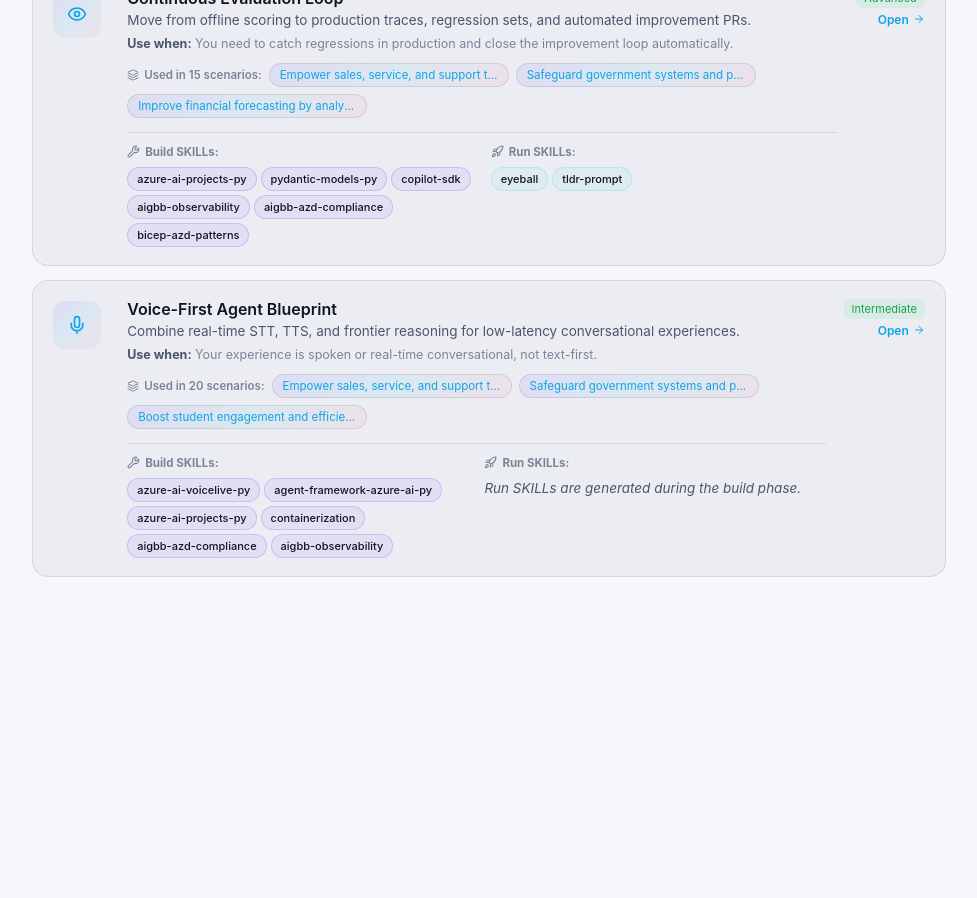
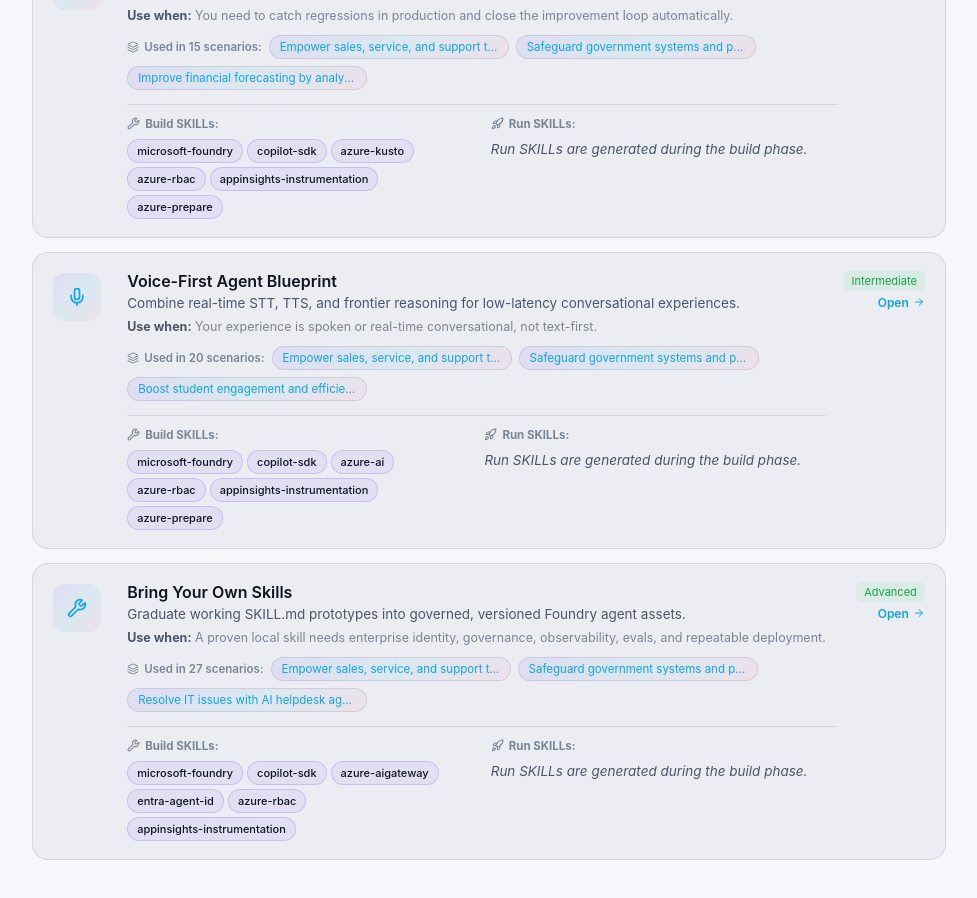
Before and after one commit to aiappsgbb/agentic-loop, a React (Vite) app: page /playbooks in a window 1280 px wide. Shown: the part 1600-2498 px from the top of the page, without its empty margins (283-1260 px from the left). Before the commit the page ends 2257 px from the top, so only its background shows below. Built offline with nearby package versions, Linux system fonts and the light colour scheme; a web font is replaced by a local one.

Commit message:
Normalize playbook guidance
Co-authored-by: Copilot App <223556219+Copilot@users.noreply.github.com>

Copilot-Session: 44017d54-7ecb-46e7-9de0-1ddf7ce3a275

```diff
--- a/src/data/playbooks.json
+++ b/src/data/playbooks.json
@@ -22,8 +22,8 @@
     "patterns": ["Knowledge Grounding", "Employee Onboarding"],
     "capabilities": ["Knowledge", "Agentic Retrieval"],
     "building_blocks": ["Storage", "Identity & Access"],
-    "buildSkills": ["azure-ai-projects-py", "agent-framework-azure-ai-py", "azure-storage-blob-py", "azure-identity-py", "bicep-azd-patterns", "aigbb-azure-security", "aigbb-observability"],
-    "runSkills": ["roundup", "tldr-prompt", "md-to-docx"]
+    "buildSkills": ["microsoft-foundry", "copilot-sdk", "azure-ai", "azure-storage", "entra-app-registration", "azure-rbac", "appinsights-instrumentation", "azure-prepare", "azure-validate", "azure-deploy"],
+    "runSkills": []
   },
   {
     "slug": "multi-agent-orchestration",
@@ -35,8 +35,8 @@
     "patterns": ["Workflow Automation", "Domain-Specific Agents"],
     "capabilities": ["Frontier Models"],
     "building_blocks": ["Integration", "Observability"],
-    "buildSkills": ["copilot-sdk", "agent-framework-azure-ai-py", "mcp-builder", "pydantic-models-py", "aigbb-azd-compliance", "bicep-azd-patterns", "containerization", "aigbb-observability"],
-    "runSkills": ["finalize-agent-prompt", "roundup"]
+    "buildSkills": ["microsoft-foundry", "microsoft-agent-framework", "copilot-sdk", "python-mcp-server-generator", "azure-aigateway", "azure-rbac", "appinsights-instrumentation", "azure-prepare", "azure-validate", "azure-deploy"],
+    "runSkills": []
   },
   {
     "slug": "governance-safety-baseline",
@@ -48,8 +48,8 @@
     "patterns": ["Governance"],
     "capabilities": ["Frontier Models"],
     "building_blocks": ["Identity & Access", "AI Gateway", "Observability"],
-    "buildSkills": ["azure-ai-projects-py", "aigbb-azure-security", "pydantic-models-py", "aigbb-observability", "bicep-azd-patterns", "aigbb-azd-compliance"],
-    "runSkills": ["incident-postmortem"]
+    "buildSkills": ["microsoft-foundry", "copilot-sdk", "azure-aigateway", "azure-rbac", "appinsights-instrumentation", "azure-prepare", "azure-validate", "azure-deploy"],
+    "runSkills": []
   },
   {
     "slug": "continuous-evaluation-loop",
@@ -61,8 +61,8 @@
     "patterns": ["Continuous Evaluation"],
     "capabilities": ["Predictive Analytics"],
     "building_blocks": ["Observability"],
-    "buildSkills": ["azure-ai-projects-py", "pydantic-models-py", "copilot-sdk", "aigbb-observability", "aigbb-azd-compliance", "bicep-azd-patterns"],
-    "runSkills": ["eyeball", "tldr-prompt"]
+    "buildSkills": ["microsoft-foundry", "copilot-sdk", "azure-kusto", "azure-rbac", "appinsights-instrumentation", "azure-prepare", "azure-validate", "azure-deploy"],
+    "runSkills": []
   },
   {
     "slug": "voice-first-agent-blueprint",
@@ -74,7 +74,20 @@
     "patterns": ["Voice-First"],
     "capabilities": ["Speech to Text", "Text to Speech", "Real-Time Conversations", "Frontier Models"],
     "building_blocks": ["Observability"],
-    "buildSkills": ["azure-ai-voicelive-py", "agent-framework-azure-ai-py", "azure-ai-projects-py", "containerization", "aigbb-azd-compliance", "aigbb-observability"],
+    "buildSkills": ["microsoft-foundry", "copilot-sdk", "azure-ai", "azure-rbac", "appinsights-instrumentation", "azure-prepare", "azure-validate", "azure-deploy"],
+    "runSkills": []
+  },
+  {
+    "slug": "bring-your-own-skills",
+    "name": "Bring Your Own Skills",
+    "icon": "Wrench",
+    "level": "Advanced",
+    "summary": "Graduate working SKILL.md prototypes into governed, versioned Foundry agent assets.",
+    "use_when": "A proven local skill needs enterprise identity, governance, observability, evals, and repeatable deployment.",
+    "patterns": ["Domain-Specific Agents"],
+    "capabilities": ["Frontier Models"],
+    "building_blocks": ["Identity & Access", "Integration", "Observability"],
+    "buildSkills": ["microsoft-foundry", "copilot-sdk", "azure-aigateway", "entra-agent-id", "azure-rbac", "appinsights-instrumentation", "azure-prepare", "azure-validate", "azure-deploy"],
     "runSkills": []
   }
 ]
--- a/src/pages/Playbooks.tsx
+++ b/src/pages/Playbooks.tsx
@@ -9,7 +9,7 @@ import { getBuildSkill, getRunSkill } from '../data/skills';
 import CapabilityPicker, { type PickerOption } from '../components/CapabilityPicker';
 
 const ICONS: Record<string, typeof Rocket> = {
-  Rocket, GitBranch, Database, ShieldCheck, Eye, BookOpen, CloudSun, Mic,
+  Rocket, GitBranch, Database, ShieldCheck, Eye, BookOpen, CloudSun, Mic, Wrench,
 };
 
 function toOptions(values: string[]): PickerOption[] {
```
Also changed, not shown: playbooks/.template/README.md, playbooks/README.md, playbooks/bring-your-own-skills/README.md, playbooks/continuous-evaluation-loop/README.md, playbooks/governance-safety-baseline/README.md, playbooks/multi-agent-orchestration/README.md, playbooks/voice-first-agent-blueprint/README.md.
